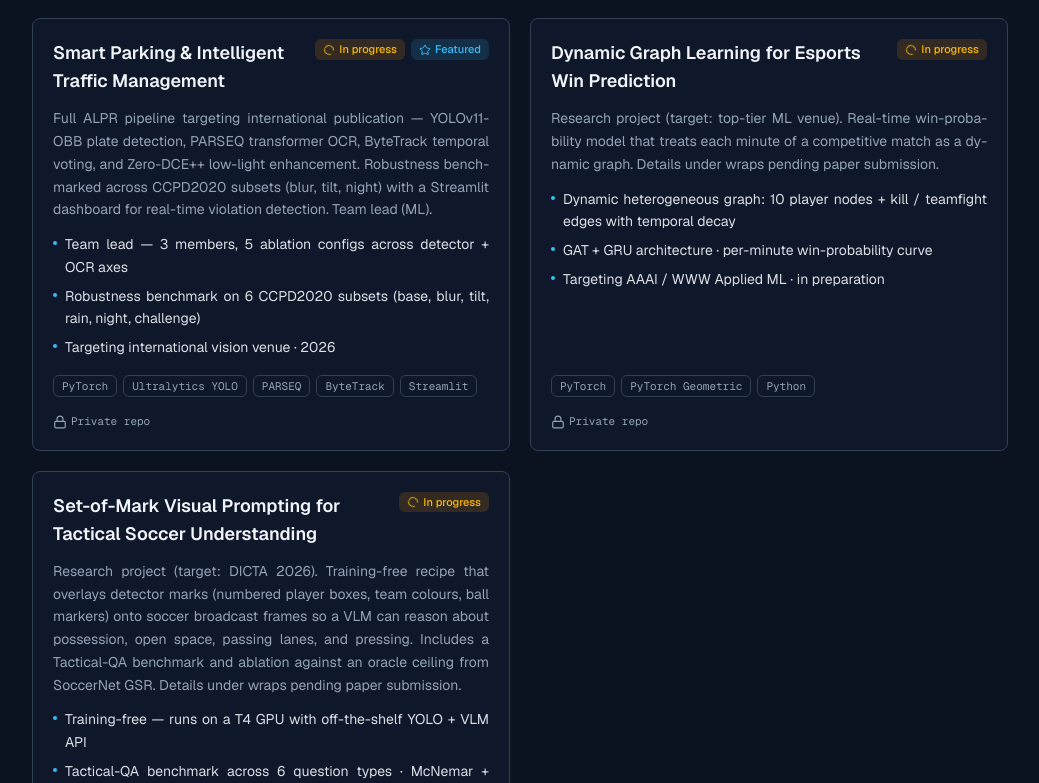
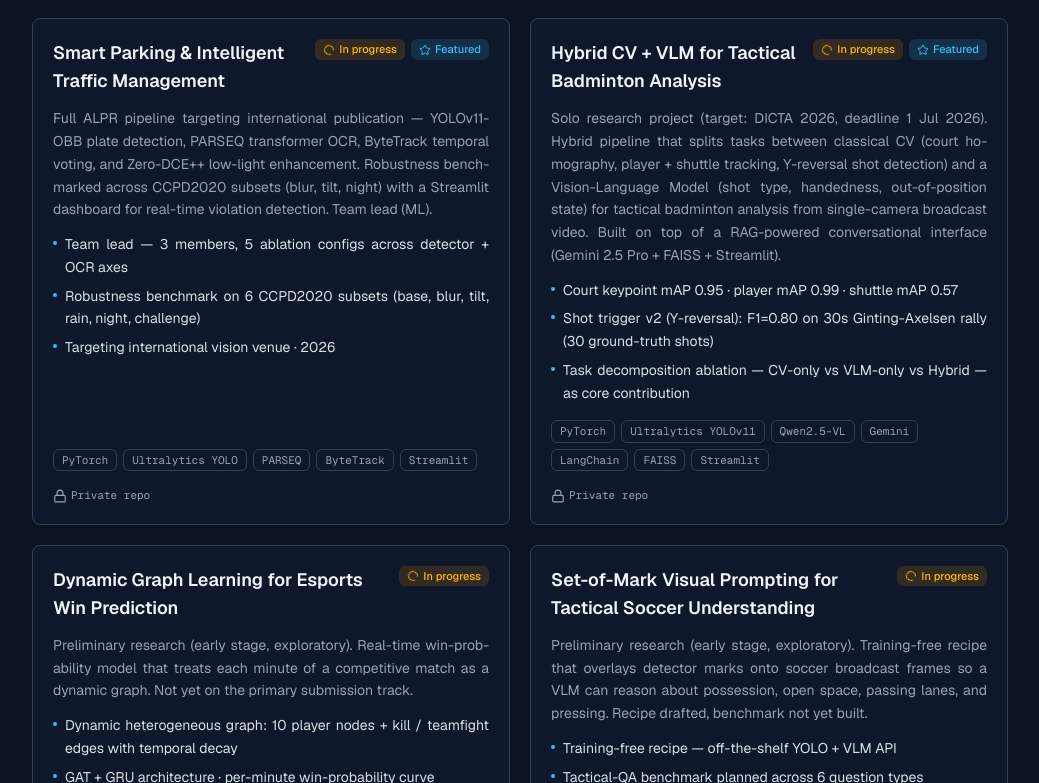
Before and after one commit to Huydinh1205/cv-website, a Next.js app: page /projects in a window 1280 px wide. Shown: the part 957-1740 px from the top of the page, without its empty margins (120-1159 px from the left). Built offline with nearby package versions, Linux system fonts and the light colour scheme.

Commit message:
modified cv

```diff
--- a/data/projects.ts
+++ b/data/projects.ts
@@ -39,6 +39,8 @@ export type Project = {
   featured?: boolean;
   status?: "in-progress";
   repoVisibility?: "private" | "local";
+  /** Show on website, but omit from the exported CV markdown/PDF. */
+  hideFromCv?: boolean;
 };
 
 export const projects: Project[] = [
@@ -191,33 +193,59 @@ export const projects: Project[] = [
     repoVisibility: "private",
   },
   {
+    name: "Hybrid CV + VLM for Tactical Badminton Analysis",
+    categories: ["ai"],
+    description:
+      "Solo research project (target: DICTA 2026, deadline 1 Jul 2026). Hybrid pipeline that splits tasks between classical CV (court homography, player + shuttle tracking, Y-reversal shot detection) and a Vision-Language Model (shot type, handedness, out-of-position state) for tactical badminton analysis from single-camera broadcast video. Built on top of a RAG-powered conversational interface (Gemini 2.5 Pro + FAISS + Streamlit).",
+    tech: [
+      "PyTorch",
+      "Ultralytics YOLOv11",
+      "Qwen2.5-VL",
+      "Gemini",
+      "LangChain",
+      "FAISS",
+      "Streamlit",
+    ],
+    metrics: [
+      "Court keypoint mAP 0.95 · player mAP 0.99 · shuttle mAP 0.57",
+      "Shot trigger v2 (Y-reversal): F1=0.80 on 30s Ginting-Axelsen rally (30 ground-truth shots)",
+      "Task decomposition ablation — CV-only vs VLM-only vs Hybrid — as core contribution",
+    ],
+    links: {},
+    featured: true,
+    status: "in-progress",
+    repoVisibility: "private",
+  },
+  {
     name: "Dynamic Graph Learning for Esports Win Prediction",
     categories: ["ai"],
     description:
-      "Research project (target: top-tier ML venue). Real-time win-probability model that treats each minute of a competitive match as a dynamic graph. Details under wraps pending paper submission.",
+      "Preliminary research (early stage, exploratory). Real-time win-probability model that treats each minute of a competitive match as a dynamic graph. Not yet on the primary submission track.",
     tech: ["PyTorch", "PyTorch Geometric", "Python"],
     metrics: [
       "Dynamic heterogeneous graph: 10 player nodes + kill / teamfight edges with temporal decay",
       "GAT + GRU architecture · per-minute win-probability curve",
-      "Targeting AAAI / WWW Applied ML · in preparation",
+      "Very early stage · concept scoping only",
     ],
     links: {},
     status: "in-progress",
     repoVisibility: "private",
+    hideFromCv: true,
   },
   {
     name: "Set-of-Mark Visual Prompting for Tactical Soccer Understanding",
     categories: ["ai"],
     description:
-      "Research project (target: DICTA 2026). Training-free recipe that overlays detector marks (numbered player boxes, team colours, ball markers) onto soccer broadcast frames so a VLM can reason about possession, open space, passing lanes, and pressing. Includes a Tactical-QA benchmark and ablation against an oracle ceiling from SoccerNet GSR. Details under wraps pending paper submission.",
+      "Preliminary research (early stage, exploratory). Training-free recipe that overlays detector marks onto soccer broadcast frames so a VLM can reason about possession, open space, passing lanes, and pressing. Recipe drafted, benchmark not yet built.",
     tech: ["PyTorch", "Gemini", "Qwen2.5-VL", "YOLO", "OpenCV"],
     metrics: [
-      "Training-free — runs on a T4 GPU with off-the-shelf YOLO + VLM API",
-      "Tactical-QA benchmark across 6 question types · McNemar + Cohen's κ rigour",
-      "Targeting DICTA 2026 · in preparation",
+      "Training-free recipe — off-the-shelf YOLO + VLM API",
+      "Tactical-QA benchmark planned across 6 question types",
+      "Very early stage · concept scoping only",
     ],
     links: {},
     status: "in-progress",
     repoVisibility: "private",
+    hideFromCv: true,
   },
 ];
--- a/data/research.ts
+++ b/data/research.ts
@@ -26,26 +26,20 @@ export const researchStatement =
 export const publications: Publication[] = [
   {
     title:
-      "Set-of-Mark Visual Prompting for Tactical Understanding in Soccer Broadcast",
+      "Hybrid CV + VLM for Tactical Badminton Analysis from Single-Camera Broadcast Video",
     venue: "DICTA 2026 (Sydney)",
     status: "in-preparation",
     year: "2026",
-    authors: "Quoc Huy Dinh, et al.",
+    authors: "Quoc Huy Dinh",
     abstract:
-      "A training-free recipe that overlays lightweight detector marks — numbered player boxes, team colours, and a ball marker — onto soccer broadcast frames so a VLM can reason about possession, open space, passing lanes, and pressing. We introduce a Tactical-QA benchmark (objective multiple-choice across 6 question types) and ablate the contribution of visual marks vs. text-only detection vs. an oracle ceiling derived from SoccerNet Game-State-Reconstruction ground truth.",
-    topics: ["VLM", "Visual Prompting", "Sports Analytics", "Training-Free"],
-    links: {},
-  },
-  {
-    title:
-      "Dynamic Graph Neural Networks for Real-Time Win Prediction in Esports",
-    venue: "Target: top-tier ML venue (AAAI / WWW Applied ML)",
-    status: "in-preparation",
-    year: "2026",
-    authors: "Quoc Huy Dinh, et al.",
-    abstract:
-      "We formalise Dota 2 match state at each minute as a dynamic heterogeneous graph (players as nodes; kill, teamfight, and same-team edges with temporal decay) and learn a Graph Attention Network + GRU model that outputs a win-probability curve over the full match. The graph formulation captures interaction patterns (teamfight clustering, kill chains) that scalar-feature baselines miss, and enables turning-point analysis. Details under wraps pending submission.",
-    topics: ["Graph Neural Networks", "Temporal Modelling", "Esports"],
+      "A hybrid pipeline that decomposes tactical badminton analysis into a geometric side (classical CV: YOLOv11 court keypoint homography, player + shuttle tracking, Y-reversal shot detection) and a semantic side (a Vision-Language Model handling shot type, handedness, and out-of-position state). Shot events flow into a conversational RAG interface built on FAISS and Gemini 2.5 Pro over a static rules-and-tactics knowledge base. The core contribution is a task-decomposition ablation (CV-only vs VLM-only vs Hybrid) evaluated against hand-annotated ground truth from professional BWF rallies.",
+    topics: [
+      "VLM",
+      "Sports Analytics",
+      "RAG",
+      "Task Decomposition",
+      "Object Detection",
+    ],
     links: {},
   },
   {
@@ -58,6 +52,35 @@ export const publications: Publication[] = [
     abstract:
       "An end-to-end ALPR pipeline combining YOLOv11-OBB rotated-box detection, PARSEQ transformer OCR, ByteTrack temporal majority voting, and Zero-DCE++ low-light enhancement, evaluated across CCPD2020 robustness subsets (base, blur, tilt, rain, night). We report a clean ablation isolating the contribution of each component and the cost of detector error vs. an oracle ceiling.",
     topics: ["ALPR", "Object Detection", "OCR", "Robustness"],
+    links: {},
+  },
+  {
+    title:
+      "Set-of-Mark Visual Prompting for Tactical Understanding in Soccer Broadcast (exploratory)",
+    venue: "Target: computer vision venue (exploratory)",
+    status: "in-preparation",
+    year: "2026",
+    authors: "Quoc Huy Dinh",
+    abstract:
+      "Early-stage exploratory work drafting a training-free recipe that overlays lightweight detector marks (numbered player boxes, team colours, a ball marker) onto soccer broadcast frames so a VLM can reason about possession, open space, passing lanes, and pressing. Not on the primary submission track yet — concept scoping only.",
+    topics: ["VLM", "Visual Prompting", "Sports Analytics", "Exploratory"],
+    links: {},
+  },
+  {
+    title:
+      "Dynamic Graph Neural Networks for Real-Time Win Prediction in Esports (exploratory)",
+    venue: "Target: applied ML venue (exploratory)",
+    status: "in-preparation",
+    year: "2026",
+    authors: "Quoc Huy Dinh",
+    abstract:
+      "Early-stage exploratory formulation of competitive-match state at each minute as a dynamic heterogeneous graph, learned with a Graph Attention Network + GRU model to output a per-minute win-probability curve. Not on the primary submission track yet — concept scoping only.",
+    topics: [
+      "Graph Neural Networks",
+      "Temporal Modelling",
+      "Esports",
+      "Exploratory",
+    ],
     links: {},
   },
 ];
```
Also changed, not shown: 1 other file (tests, documents, lock files or other folders).
